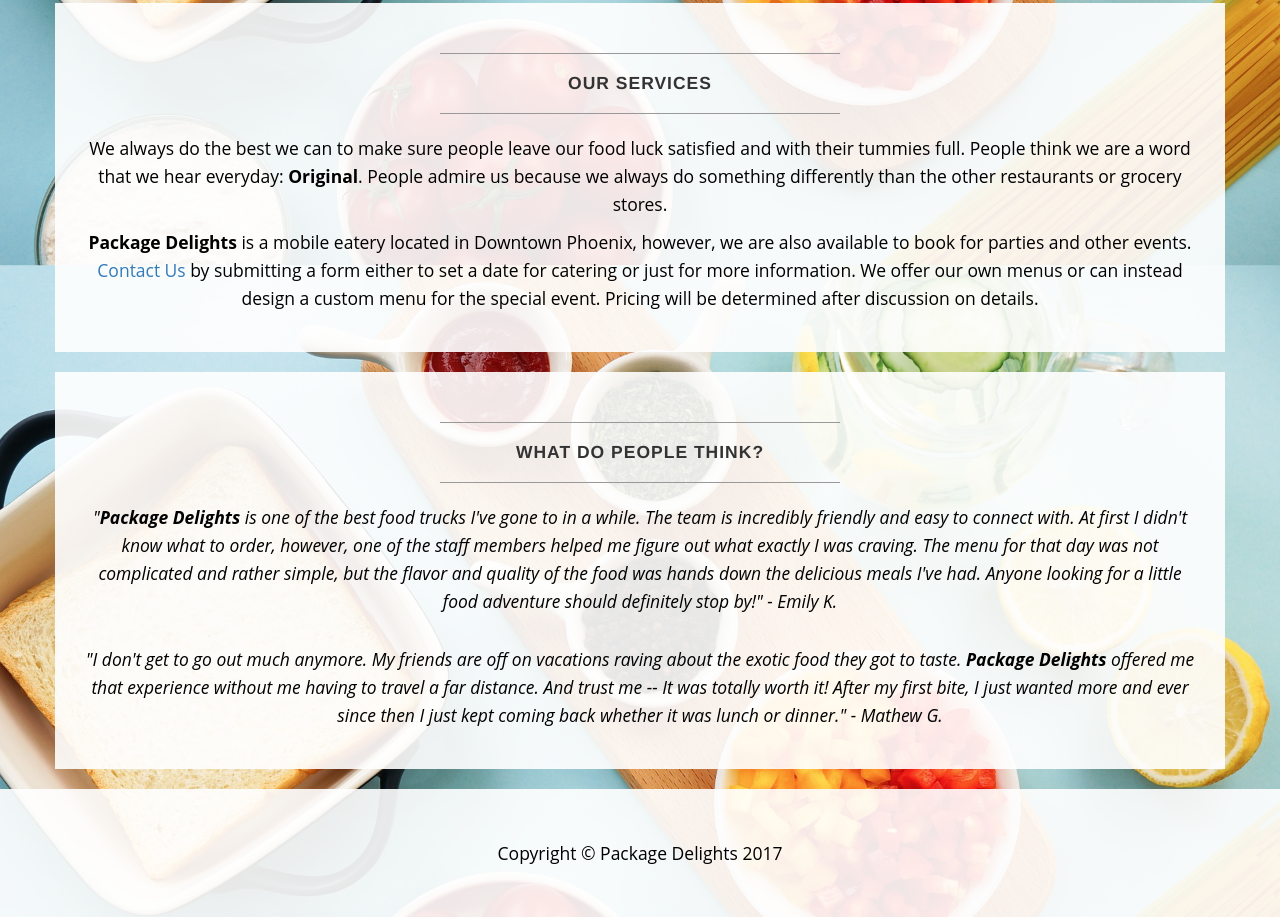
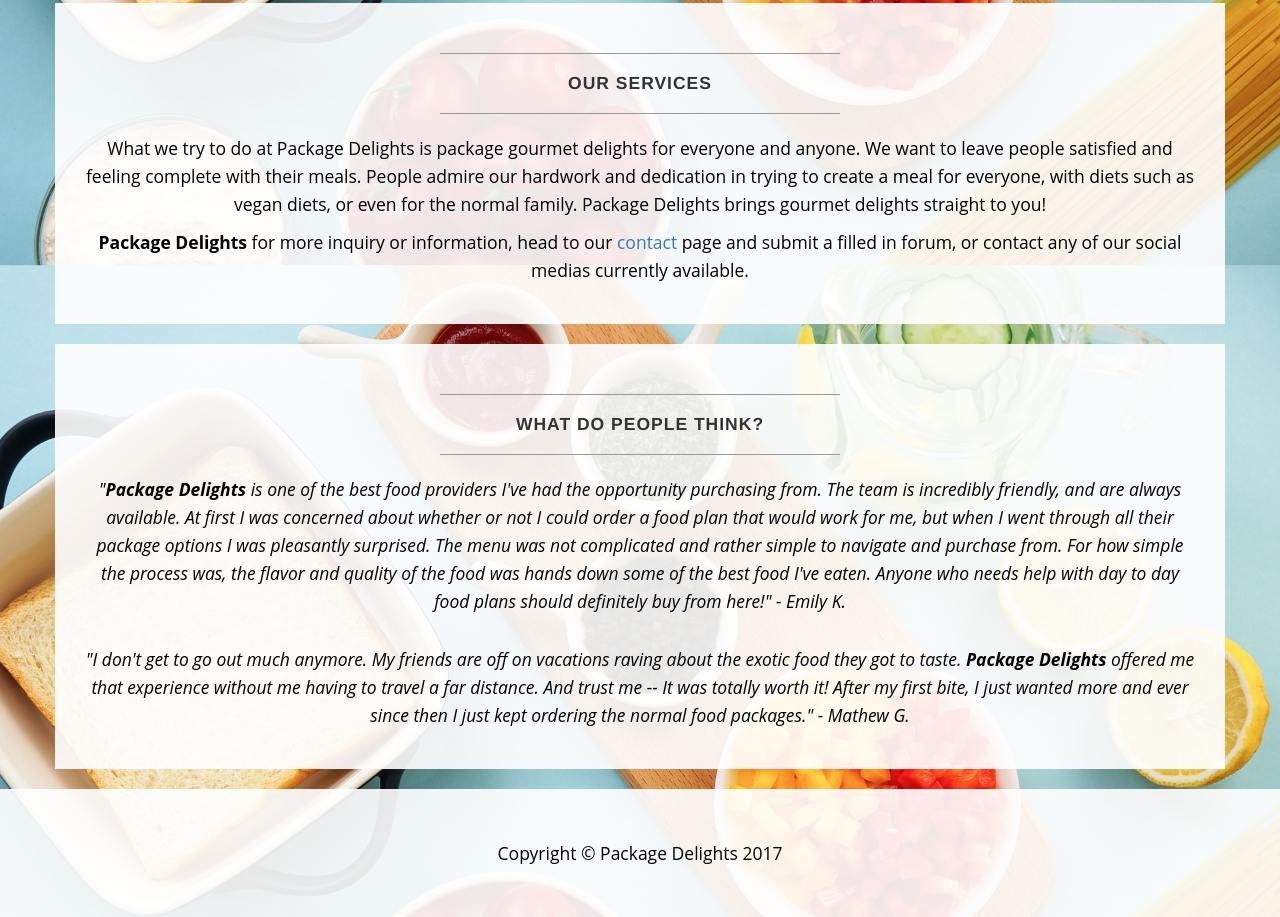
Before and after one commit to VSanchez899/Globe, a plain HTML site: page index.html in a window 1280 px wide. Shown: the part 1440-2357 px from the top of the page. Drawn offline with nearby package versions, Linux system fonts and the light colour scheme.

Commit message:
resolved huge conflict

```diff
--- a/index.html
+++ b/index.html
@@ -163,10 +163,9 @@
                         <strong>Our Services</strong>
                     </h2>
                     <hr>
-                    <p>We always do the best we can to make sure people leave our food luck satisfied and with their tummies full. People think we are a word that we hear everyday: <strong>Original</strong>.
-                    People admire us because we always do something differently than the other restaurants or grocery stores.</p>
+                    <p> What we try to do at Package Delights is package gourmet delights for everyone and anyone. We want to leave people satisfied and feeling complete with their meals. People admire our hardwork and dedication in trying to create a meal for everyone, with diets such as vegan diets, or even for the normal family. Package Delights brings gourmet delights straight to you!</p>
 
-                    <p><strong>Package Delights</strong> is a mobile eatery located in Downtown Phoenix, however, we are also available to book for parties and other events. <a href="contact.html">Contact Us</a> by submitting a form either to set a date for catering or just for more information. We offer our own menus or can instead design a custom menu for the special event. Pricing will be determined after discussion on details.</p>
+                    <p><strong>Package Delights</strong> for more inquiry or information, head to our <a href="contact.html">contact </a> page and submit a filled in forum, or contact any of our social medias currently available.</p>
                 </div>
             </div>
         </div>
@@ -184,16 +183,16 @@
                         <strong>What do people think?</strong>
                     </h2>
                     <hr>
-                    <p><i>"<strong>Package Delights</strong> is one of the best food trucks I've gone to in a while. The team is incredibly friendly and easy to connect with. At first I didn't know what to order, however, one of the staff members helped me figure out what exactly I was craving. The menu for that day was not complicated and rather simple, but the flavor and quality of the food was hands down the delicious meals I've had. Anyone looking for a little food adventure should definitely stop by!"  - Emily K. </i></p> <br>
+                    <p><i>"<strong>Package Delights</strong> is one of the best food providers I've had the opportunity purchasing from. The team is incredibly friendly, and are always available. At first I was concerned about whether or not I could order a food plan that would work for me, but when I went through all their package options I was pleasantly surprised. The menu was not complicated and rather simple to navigate and purchase from. For how simple the process was, the flavor and quality of the food was hands down some of the best food I've eaten. Anyone who needs help with day to day food plans should definitely buy from here!"  - Emily K. </i></p> <br>
 
-                    <p><i>"I don't get to go out much anymore. My friends are off on vacations raving about the exotic food they got to taste. <strong>Package Delights</strong> offered me that experience without me having to travel a far distance. And trust me -- It was totally worth it! After my first bite, I just wanted more and ever since then I just kept coming back whether it was lunch or dinner." - Mathew G.</i></p>
+                    <p><i>"I don't get to go out much anymore. My friends are off on vacations raving about the exotic food they got to taste. <strong>Package Delights</strong> offered me that experience without me having to travel a far distance. And trust me -- It was totally worth it! After my first bite, I just wanted more and ever since then I just kept ordering the normal food packages." - Mathew G.</i></p>
                 </div>
             </div>
         </div>
         <!-- End of Box -->
 
-    </div>
-    <!-- /.container -->
+      </div>
+      <!-- /.container -->
 
 
     <!-- Footer -->
```
